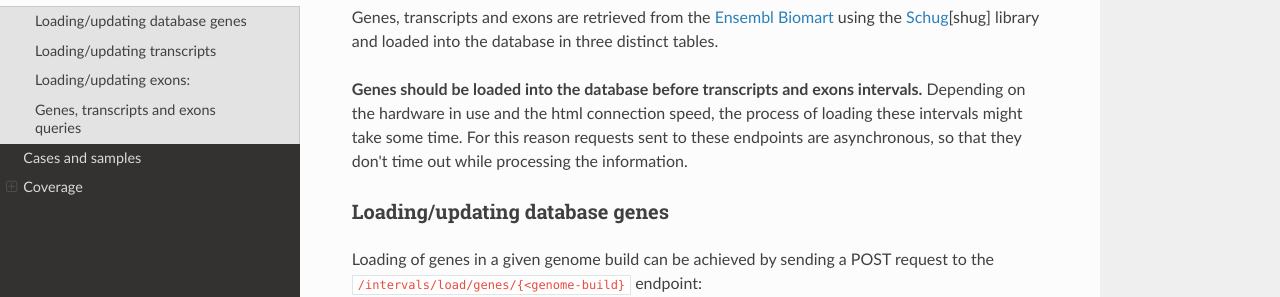
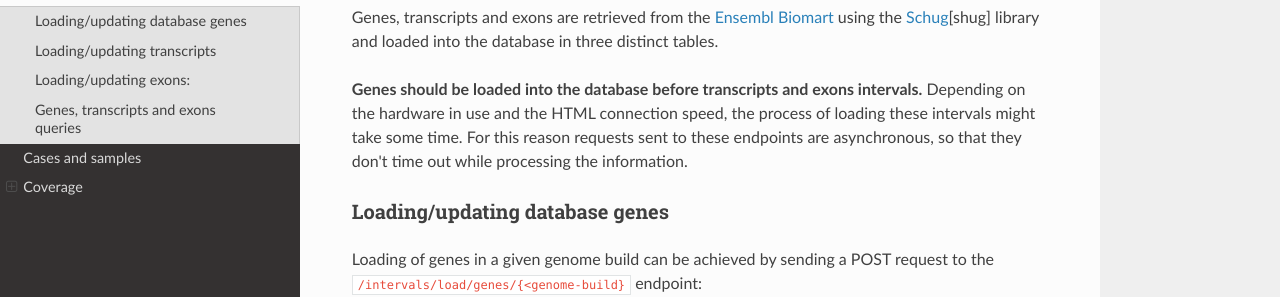
Before and after one commit to Clinical-Genomics/chanjo2, an MkDocs documentation site: the page built from docs/usage/loading-intervals.md, in a window 1280 px wide and 900 px high. Shown: the part 325-622 px from the top of the window. Built offline with MkDocs 1.6.1, drawn with Linux system fonts in a browser that asks for light colours; nearby versions of some CDN libraries.

```diff
--- a/docs/usage/loading-intervals.md
+++ b/docs/usage/loading-intervals.md
@@ -5,7 +5,7 @@ For instance, gene coordinates should be enough for whole genome sequencing (WGS
 
 Genes, transcripts and exons are retrieved from the [Ensembl Biomart][ensembl-biomart] using the [Schug][shug] library and loaded into the database in three distinct tables.
 
-<strong>Genes should be loaded into the database before transcripts and exons intervals.</strong> Depending on the hardware in use and the html connection speed, the process of loading these intervals might take some time. For this reason requests sent to these endpoints are asynchronous, so that they don't time out while processing the information.
+<strong>Genes should be loaded into the database before transcripts and exons intervals.</strong> Depending on the hardware in use and the HTML connection speed, the process of loading these intervals might take some time. For this reason requests sent to these endpoints are asynchronous, so that they don't time out while processing the information.
 
 
 ### Loading/updating database genes
```
